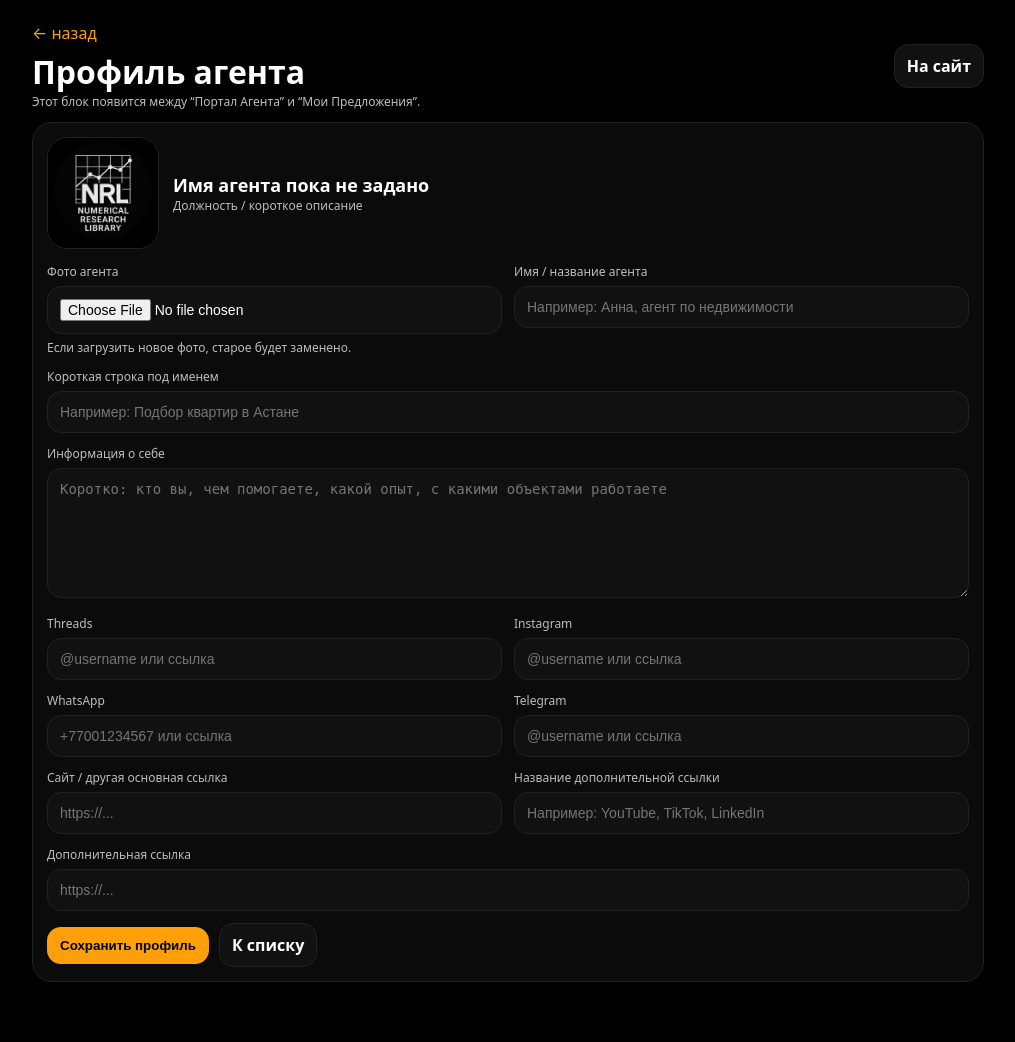
After one commit to DIF-dk2024/nr-agent, a Flask app: template templates/admin/profile.html in a window 1280 px wide. The commit adds this page. Shown: the whole page, without its empty margins (132-1147 px from the left). Run offline with Flask 3, Linux system fonts and the light colour scheme; the template is opened without the code that fills it, so the values that code supplies are empty.

Commit message:
Add files via upload

```diff
--- a/app.py
+++ b/app.py
@@ -2,6 +2,7 @@ from __future__ import annotations
 
 import csv
 import hmac
+import json
 import os
 import shutil
 import uuid
@@ -37,6 +38,8 @@ UPLOADS_DIR.mkdir(parents=True, exist_ok=True)
 
 SUBMISSIONS_CSV = DATA_DIR / "submissions.csv"
 COMMENTS_CSV = DATA_DIR / "comments.csv"
+AGENT_PROFILE_JSON = DATA_DIR / "agent_profile.json"
+AGENT_PROFILE_SID = "_agent_profile"
 
 # ----------------------------
 # Upload policy
@@ -256,6 +259,121 @@ def _write_all_comments(rows: list[dict]) -> None:
         for r in rows:
             w.writerow({c: (r.get(c, "") or "") for c in cols})
     tmp.replace(COMMENTS_CSV)
+
+
+def _agent_profile_defaults() -> dict:
+    return {
+        "name": "",
+        "role": "",
+        "bio": "",
+        "photo": "",
+        "threads": "",
+        "instagram": "",
+        "whatsapp": "",
+        "telegram": "",
+        "website": "",
+        "extra_label": "",
+        "extra_url": "",
+    }
+
+
+def _clean_url_value(value: str, network: str = "") -> str:
+    """Normalise common social/contact values into clickable public links."""
+    v = (value or "").strip()
+    if not v:
+        return ""
+
+    if network in {"telegram", "instagram", "threads"}:
+        username = v.strip()
+        if username.startswith("@"):
+            username = username[1:]
+        if network == "telegram" and "/" not in username and "." not in username:
+            return f"https://t.me/{username}"
+        if network == "instagram" and "/" not in username and "." not in username:
+            return f"https://instagram.com/{username}"
+        if network == "threads" and "/" not in username and "." not in username:
+            return f"https://www.threads.net/@{username}"
+
+    if network == "whatsapp":
+        raw = v.replace(" ", "").replace("-", "").replace("(", "").replace(")", "")
+        if raw.startswith("+") and raw[1:].isdigit():
+            return f"https://wa.me/{raw[1:]}"
+        if raw.isdigit():
+            return f"https://wa.me/{raw}"
+
+    if v.startswith(("http://", "https://", "mailto:", "tel:")):
+        return v
+    return f"https://{v}"
+
+
+def _read_agent_profile() -> dict:
+    profile = _agent_profile_defaults()
+    if AGENT_PROFILE_JSON.exists():
+        try:
+            loaded = json.loads(AGENT_PROFILE_JSON.read_text(encoding="utf-8"))
+            if isinstance(loaded, dict):
+                for key in profile:
+                    profile[key] = str(loaded.get(key, "") or "").strip()
+        except Exception:
+            pass
+
+    # Backward/Render-disk fallback: if JSON says no photo but an uploaded file exists,
+    # use the first available profile image.
+    photos = _image_photos(AGENT_PROFILE_SID, _list_photos(AGENT_PROFILE_SID))
+    if profile.get("photo") not in photos:
+        profile["photo"] = photos[0] if photos else ""
+
+    links = []
+    for key, label in [
+        ("threads", "Threads"),
+        ("instagram", "Instagram"),
+        ("whatsapp", "WhatsApp"),
+        ("telegram", "Telegram"),
+        ("website", "Сайт"),
+    ]:
+        url = _clean_url_value(profile.get(key, ""), key)
+        if url:
+            links.append({"label": label, "url": url})
+
+    extra_url = _clean_url_value(profile.get("extra_url", ""), "")
+    if extra_url:
+        links.append({"label": profile.get("extra_label") or "Ссылка", "url": extra_url})
+
+    profile["links"] = links
+    profile["has_content"] = bool(profile.get("name") or profile.get("role") or profile.get("bio") or profile.get("photo") or links)
+    return profile
+
+
+def _write_agent_profile(profile: dict) -> None:
+    current = _agent_profile_defaults()
+    for key in current:
+        current[key] = str(profile.get(key, "") or "").strip()
+    tmp = AGENT_PROFILE_JSON.with_suffix(".tmp")
+    tmp.write_text(json.dumps(current, ensure_ascii=False, indent=2), encoding="utf-8")
+    tmp.replace(AGENT_PROFILE_JSON)
+
+
+def _save_agent_profile_photo(file_storage) -> str:
+    """Save one public profile photo and return its filename."""
+    if not file_storage or not getattr(file_storage, "filename", ""):
+        return ""
+    if not _allowed_file(file_storage.filename):
+        return ""
+
+    profile_dir = UPLOADS_DIR / AGENT_PROFILE_SID
+    profile_dir.mkdir(parents=True, exist_ok=True)
+
+    # Keep only one active profile photo to avoid confusion.
+    for old in profile_dir.iterdir():
+        if old.is_file():
+            old.unlink()
+
+    safe = _safe_upload_filename(file_storage.filename)
+    target = profile_dir / safe
+    if target.exists():
+        target = profile_dir / f"{target.stem}_{uuid.uuid4().hex[:6]}{target.suffix}"
+    file_storage.save(target)
+    return target.name
 
 
 def _save_comment(card_id: str, contact: str, message: str) -> str:
@@ -563,7 +681,7 @@ def index():
         if (s.get("password") or "").strip() and not s["unlocked"]:
             s["thumb_url"] = "/static/locked_thumb.svg"
 
-    return render_template("index.html", submissions=submissions)
+    return render_template("index.html", submissions=submissions, agent_profile=_read_agent_profile())
 
 
 @app.post("/submit")
@@ -755,6 +873,56 @@ def admin_index():
     return render_template("admin/index.html", submissions=subs)
 
 
+
+
+
+@app.get("/admin/profile")
+@admin_required
+def admin_profile():
+    return render_template("admin/profile.html", profile=_read_agent_profile())
+
+
+@app.post("/admin/profile")
+@admin_required
+def admin_profile_save():
+    profile = _read_agent_profile()
+    for key in [
+        "name",
+        "role",
+        "bio",
+        "threads",
+        "instagram",
+        "whatsapp",
+        "telegram",
+        "website",
+        "extra_label",
+        "extra_url",
+    ]:
+        profile[key] = (request.form.get(key) or "").strip()
+
+    photo = request.files.get("photo")
+    saved_photo = _save_agent_profile_photo(photo)
+    if saved_photo:
+        profile["photo"] = saved_photo
+
+    _write_agent_profile(profile)
+    flash("Профиль агента сохранён.")
+    return redirect(url_for("admin_profile"))
+
+
+@app.post("/admin/profile/photo_delete")
+@admin_required
+def admin_profile_photo_delete():
+    profile_dir = UPLOADS_DIR / AGENT_PROFILE_SID
+    if profile_dir.exists() and profile_dir.is_dir():
+        for old in profile_dir.iterdir():
+            if old.is_file():
+                old.unlink()
+    profile = _read_agent_profile()
+    profile["photo"] = ""
+    _write_agent_profile(profile)
+    flash("Фото профиля удалено.")
+    return redirect(url_for("admin_profile"))
 
 
 @app.get("/admin/new")
--- a/templates/admin/index.html
+++ b/templates/admin/index.html
@@ -40,6 +40,7 @@
       </div>
       <div style="display:flex;gap:8px;flex-wrap:wrap;">
         <a class="btn accent" href="/admin/new">Новая карточка</a>
+        <a class="btn" href="/admin/profile">Профиль агента</a>
         <a class="btn" href="/">На сайт</a>
         <a class="btn" href="/admin/csv">Скачать карточки CSV</a>
         <a class="btn" href="/admin/comments_csv">Скачать комментарии CSV</a>
--- /dev/null
+++ b/templates/admin/profile.html
@@ -0,0 +1,128 @@
+<!doctype html>
+<html lang="ru">
+<head>
+  <meta charset="utf-8" />
+  <meta name="viewport" content="width=device-width,initial-scale=1" />
+  <link rel="icon" type="image/jpeg" href="{{ url_for('static', filename='logo.jpeg') }}">
+  <title>Профиль агента — Admin</title>
+  <style>
+    :root{--bg:#000;--card:#0b0b0b;--card2:#111;--text:#fff;--muted:#bdbdbd;--border:#222;--accent:#FF9F0A;}
+    *{box-sizing:border-box}
+    body{margin:0;background:var(--bg);color:var(--text);font-family:system-ui,-apple-system,Segoe UI,Roboto,Helvetica,Arial,sans-serif;}
+    .wrap{max-width:980px;margin:0 auto;padding:22px 14px 60px;}
+    a{color:var(--accent);text-decoration:none}
+    .top{display:flex;justify-content:space-between;align-items:center;margin-bottom:12px;gap:10px;flex-wrap:wrap;}
+    .btn{border:1px solid var(--border);background:#111;color:#fff;border-radius:14px;padding:10px 12px;font-weight:800;cursor:pointer;display:inline-block;}
+    .btn.accent{background:var(--accent);color:#000;border-color:transparent;}
+    .danger{border-color:#402;background:#120;}
+    .card{background:var(--card);border:1px solid var(--border);border-radius:20px;padding:14px;}
+    .grid{display:grid;grid-template-columns:1fr 1fr;gap:12px;}
+    @media(max-width:720px){.grid{grid-template-columns:1fr}}
+    label{display:block;font-size:12px;color:var(--muted);margin:0 0 6px;}
+    input,textarea{width:100%;padding:12px;border-radius:14px;border:1px solid var(--border);background:var(--card2);color:var(--text);outline:none;font-size:14px;}
+    textarea{min-height:130px;resize:vertical;}
+    .row{margin-top:12px;display:flex;gap:10px;align-items:center;flex-wrap:wrap;}
+    .flash{background:#140d00;border:1px solid rgba(255,159,10,.35);color:#ffd9a1;padding:10px 12px;border-radius:14px;margin:10px 0 0;font-size:13px;}
+    .hint{color:var(--muted);font-size:12px;margin-top:6px;line-height:1.35;}
+    .preview{display:flex;gap:14px;align-items:center;margin-bottom:14px;}
+    .avatar{width:112px;height:112px;border-radius:20px;overflow:hidden;border:1px solid var(--border);background:#050505;flex:0 0 auto;}
+    .avatar img{width:100%;height:100%;object-fit:cover;display:block;}
+    .muted{color:var(--muted);font-size:12px;}
+    code{background:#111;border:1px solid #222;padding:2px 6px;border-radius:8px;color:#fff}
+  </style>
+</head>
+<body>
+  <div class="wrap">
+    <div class="top">
+      <div>
+        <a href="/admin">← назад</a>
+        <div style="height:6px"></div>
+        <h1 style="margin:0;">Профиль агента</h1>
+        <div class="muted">Этот блок появится между “Портал Агента” и “Мои Предложения”.</div>
+      </div>
+      <div style="display:flex;gap:8px;flex-wrap:wrap;">
+        <a class="btn" href="/">На сайт</a>
+      </div>
+    </div>
+
+    {% with messages = get_flashed_messages() %}
+      {% if messages %}<div class="flash">{{ messages[0] }}</div>{% endif %}
+    {% endwith %}
+
+    <div class="card">
+      <div class="preview">
+        <div class="avatar">
+          {% if profile.photo %}
+            <img src="{{ url_for('uploads', sid='_agent_profile', filename=profile.photo) }}" alt="Фото агента">
+          {% else %}
+            <img src="/static/logo.jpeg" alt="Фото агента">
+          {% endif %}
+        </div>
+        <div>
+          <div style="font-weight:900;font-size:18px;">{{ profile.name or 'Имя агента пока не задано' }}</div>
+          <div class="muted">{{ profile.role or 'Должность / короткое описание' }}</div>
+          {% if profile.photo %}
+            <form class="row" method="post" action="/admin/profile/photo_delete" onsubmit="return confirm('Удалить фото профиля?')">
+              <button class="btn danger" type="submit">Удалить фото</button>
+            </form>
+          {% endif %}
+        </div>
+      </div>
+
+      <form method="post" action="/admin/profile" enctype="multipart/form-data">
+        <div class="grid">
+          <div>
+            <label>Фото агента</label>
+            <input name="photo" type="file" accept="image/*">
+            <div class="hint">Если загрузить новое фото, старое будет заменено.</div>
+          </div>
+          <div>
+            <label>Имя / название агента</label>
+            <input name="name" value="{{ profile.name }}" placeholder="Например: Анна, агент по недвижимости">
+          </div>
+          <div style="grid-column:1/-1">
+            <label>Короткая строка под именем</label>
+            <input name="role" value="{{ profile.role }}" placeholder="Например: Подбор квартир в Астане">
+          </div>
+          <div style="grid-column:1/-1">
+            <label>Информация о себе</label>
+            <textarea name="bio" placeholder="Коротко: кто вы, чем помогаете, какой опыт, с какими объектами работаете">{{ profile.bio }}</textarea>
+          </div>
+          <div>
+            <label>Threads</label>
+            <input name="threads" value="{{ profile.threads }}" placeholder="@username или ссылка">
+          </div>
+          <div>
+            <label>Instagram</label>
+            <input name="instagram" value="{{ profile.instagram }}" placeholder="@username или ссылка">
+          </div>
+          <div>
+            <label>WhatsApp</label>
+            <input name="whatsapp" value="{{ profile.whatsapp }}" placeholder="+77001234567 или ссылка">
+          </div>
+          <div>
+            <label>Telegram</label>
+            <input name="telegram" value="{{ profile.telegram }}" placeholder="@username или ссылка">
+          </div>
+          <div>
+            <label>Сайт / другая основная ссылка</label>
+            <input name="website" value="{{ profile.website }}" placeholder="https://...">
+          </div>
+          <div>
+            <label>Название дополнительной ссылки</label>
+            <input name="extra_label" value="{{ profile.extra_label }}" placeholder="Например: YouTube, TikTok, LinkedIn">
+          </div>
+          <div style="grid-column:1/-1">
+            <label>Дополнительная ссылка</label>
+            <input name="extra_url" value="{{ profile.extra_url }}" placeholder="https://...">
+          </div>
+        </div>
+        <div class="row">
+          <button class="btn accent" type="submit">Сохранить профиль</button>
+          <a class="btn" href="/admin">К списку</a>
+        </div>
+      </form>
+    </div>
+  </div>
+</body>
+</html>
```
Also changed, not shown: templates/index.html (+53 -0 lines).
